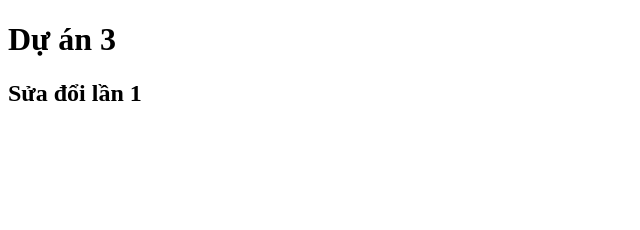
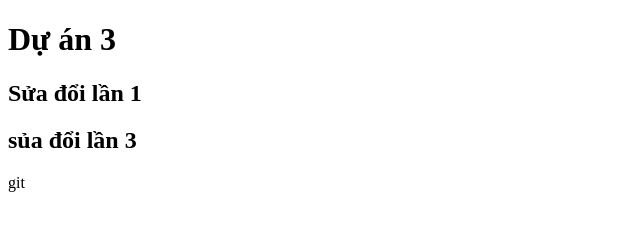
Before and after one commit to hungjjjjj50-spec/duan3, a plain HTML site: page index.html in a window 1280 px wide. Shown: the whole page, without its empty margins (0-640 px from the left). Drawn offline with Linux system fonts and the light colour scheme.

Commit message:
sửa lần 3

```diff
--- a/index.html
+++ b/index.html
@@ -8,5 +8,6 @@
   <body>
     <h1>Dự án 3</h1>
     <h2>Sửa đổi lần 1</h2>
+    <h2>sủa đổi lần 3</h2>git
   </body>
 </html>
```
